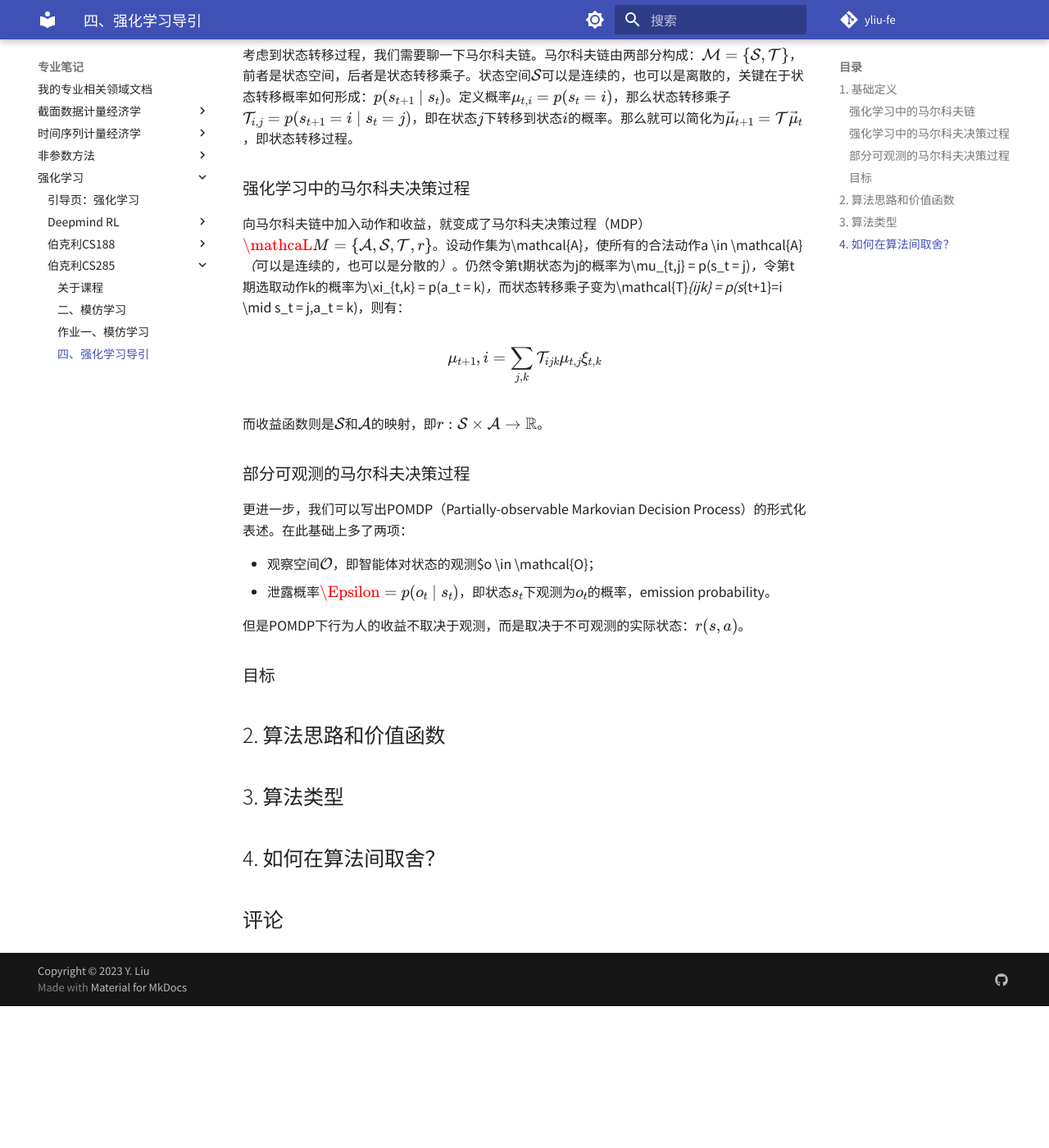
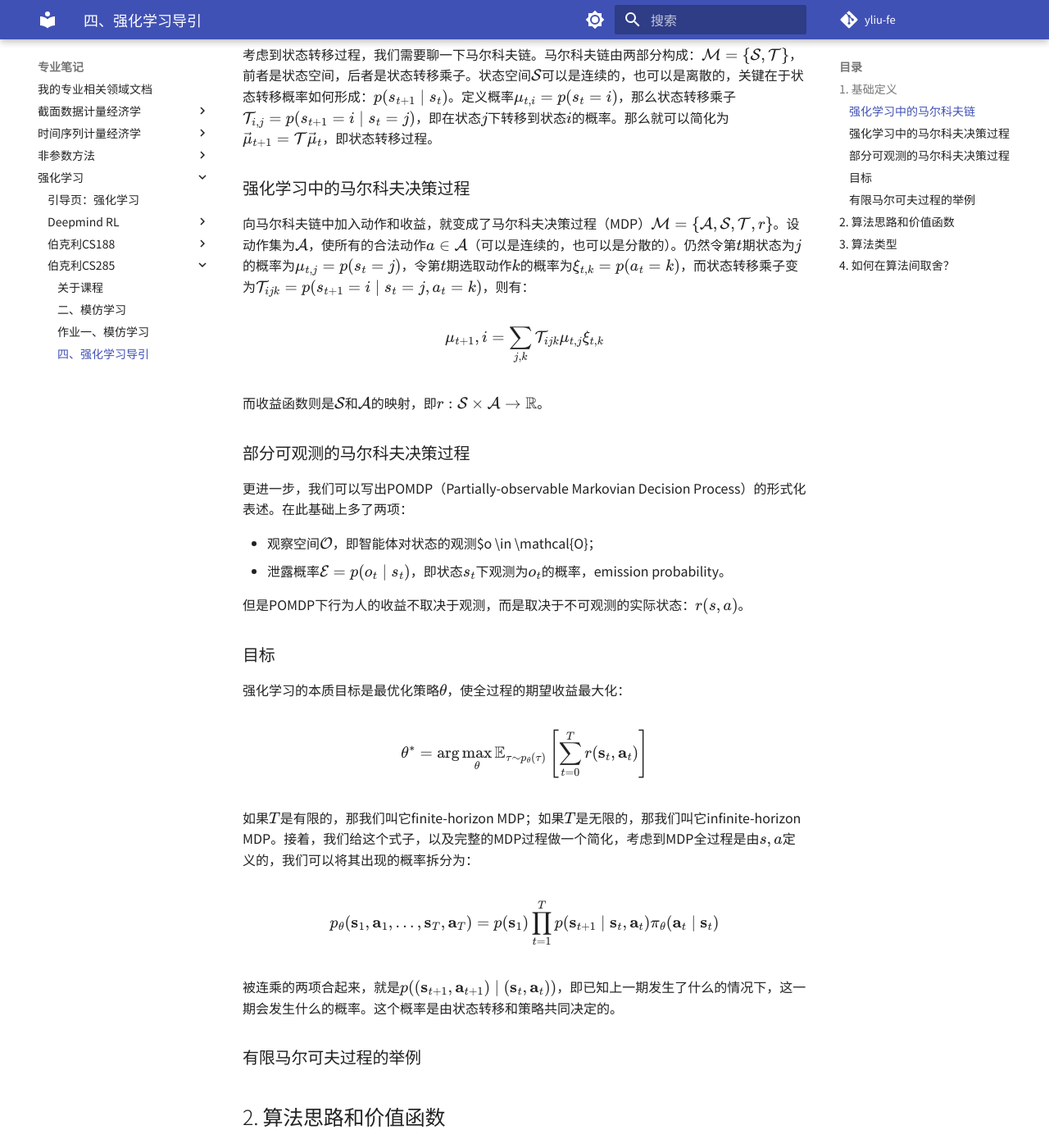
Before and after one commit to yliu-fe/yliu-fe.github.io, an MkDocs documentation site: the page built from docs/Majors/Reinforcement Learning/CS285/4_Intro of RL.md, in a window 1280 px wide and 1400 px high, scrolled down 957 px. Shown: the whole window at 82% size. Built offline with MkDocs 1.6.1 and Material for MkDocs 9.7.7, drawn with Linux system fonts in a browser that asks for light colours; comment, search, counter and statistics services are not loaded; before the commit the page ends 2184 px from its top, so only the background shows below that.

Commit message:
UPD: CS285 lecture 4 3

```diff
--- a/docs/Majors/Reinforcement Learning/CS285/4_Intro of RL.md
+++ b/docs/Majors/Reinforcement Learning/CS285/4_Intro of RL.md
@@ -29,7 +29,7 @@ RL的状态转移过程$p(\mathbf{s}_{t+1} \mid \mathbf{s}_t, \mathbf{a}_t)$满
 
 ### 强化学习中的马尔科夫决策过程
 
-向马尔科夫链中加入动作和收益，就变成了马尔科夫决策过程（MDP）$\mathcaL{M} = \{\mathcal{A},\mathcal{S},\mathcal{T},r\}。设动作集为$\mathcal{A}$，使所有的合法动作$a \in \mathcal{A}$（可以是连续的，也可以是分散的）。仍然令第$t$期状态为$j$的概率为$\mu_{t,j} = p(s_t = j)$，令第$t$期选取动作$k$的概率为$\xi_{t,k} = p(a_t = k)$，而状态转移乘子变为$\mathcal{T}_{ijk} = p(s_{t+1}=i \mid s_t = j,a_t = k)，则有：
+向马尔科夫链中加入动作和收益，就变成了马尔科夫决策过程（MDP）$\mathcal{M} = \{\mathcal{A},\mathcal{S},\mathcal{T},r\}$。设动作集为$\mathcal{A}$，使所有的合法动作$a \in \mathcal{A}$（可以是连续的，也可以是分散的）。仍然令第$t$期状态为$j$的概率为$\mu_{t,j} = p(s_t = j)$，令第$t$期选取动作$k$的概率为$\xi_{t,k} = p(a_t = k)$，而状态转移乘子变为$\mathcal{T}_{ijk} = p(s_{t+1}=i \mid s_t = j,a_t = k)$，则有：
 
 $$
 \mu_{t+1},i = \sum_{j,k} \mathcal{T}_{ijk} \mu_{t,j} \xi_{t,k}
@@ -42,11 +42,28 @@ $$
 更进一步，我们可以写出POMDP（Partially-observable Markovian Decision Process）的形式化表述。在此基础上多了两项：
 
 - 观察空间$\mathcal{O}$，即智能体对状态的观测$o \in \mathcal{O}；
-- 泄露概率$\Epsilon = p(o_t \mid s_t)$，即状态$s_t$下观测为$o_t$的概率，emission probability。
+- 泄露概率$\mathcal{E} = p(o_t \mid s_t)$，即状态$s_t$下观测为$o_t$的概率，emission probability。
 
 但是POMDP下行为人的收益不取决于观测，而是取决于不可观测的实际状态：$r(s,a)$。
 
 ### 目标
+
+强化学习的本质目标是最优化策略$\theta$，使全过程的期望收益最大化：
+
+$$
+\theta^{*} = \arg \max_{\theta} \mathbb{E}_{\tau \sim p_{\theta}(\tau)} \left[ \sum_{t=0}^{T} r(\mathbf{s}_t,\mathbf{a}_t) \right]
+$$
+
+如果$T$是有限的，那我们叫它finite-horizon MDP；如果$T$是无限的，那我们叫它infinite-horizon MDP。接着，我们给这个式子，以及完整的MDP过程做一个简化，考虑到MDP全过程是由$s,a$定义的，我们可以将其出现的概率拆分为：
+
+$$
+p_{\theta}(\mathbf{s}_1,\mathbf{a}_1,...,\mathbf{s}_T,\mathbf{a}_T) = p(\mathbf{s}_1) \prod_{t=1}^{T} p(\mathbf{s}_{t+1} \mid \mathbf{s}_t,\mathbf{a}_t) \pi_{\theta}(\mathbf{a}_t \mid \mathbf{s}_t)
+$$
+
+被连乘的两项合起来，就是$p((\mathbf{s}_{t+1}, \mathbf{a}_{t+1}) \mid (\mathbf{s}_t,\mathbf{a}_t))$，即已知上一期发生了什么的情况下，这一期会发生什么的概率。这个概率是由状态转移和策略共同决定的。
+
+### 有限马尔可夫过程的举例
+
 
 ## 2. 算法思路和价值函数
 
```
